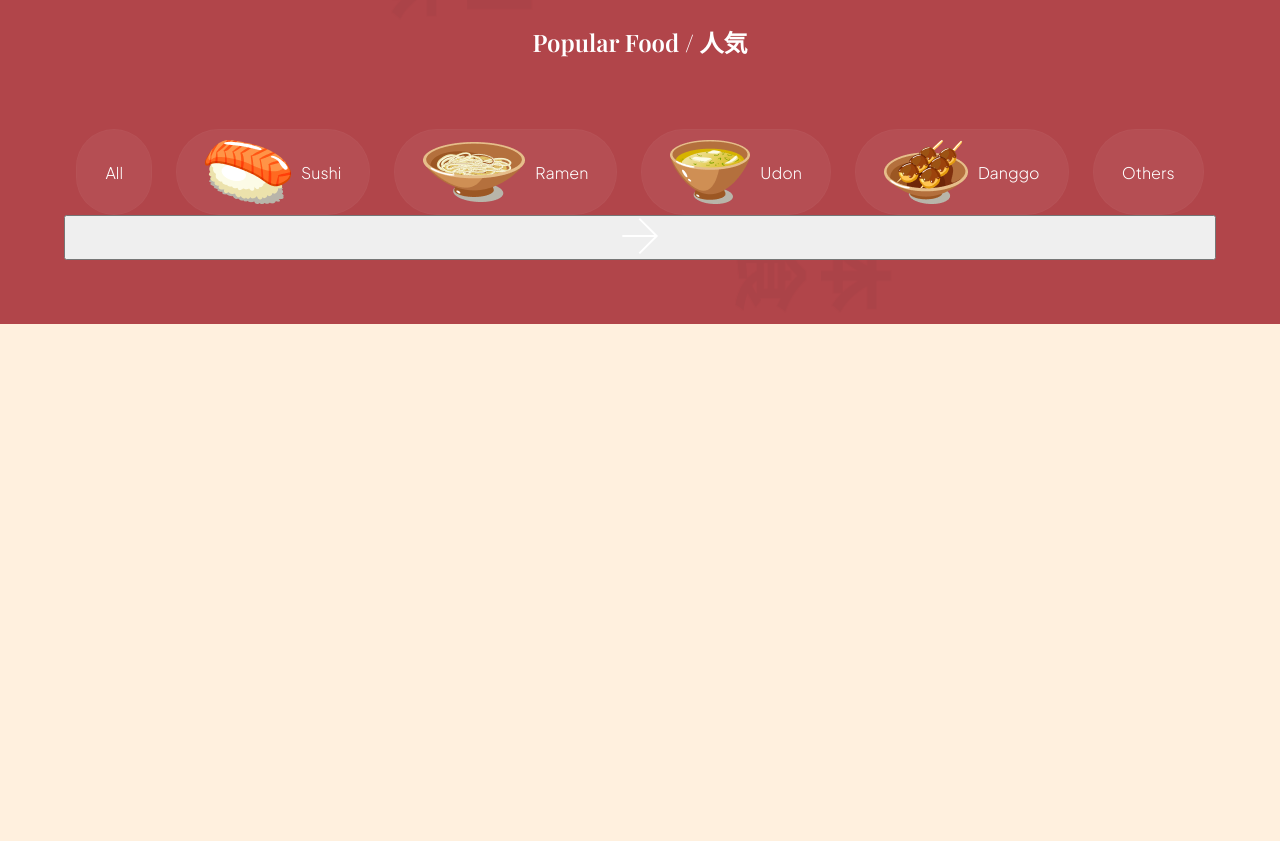
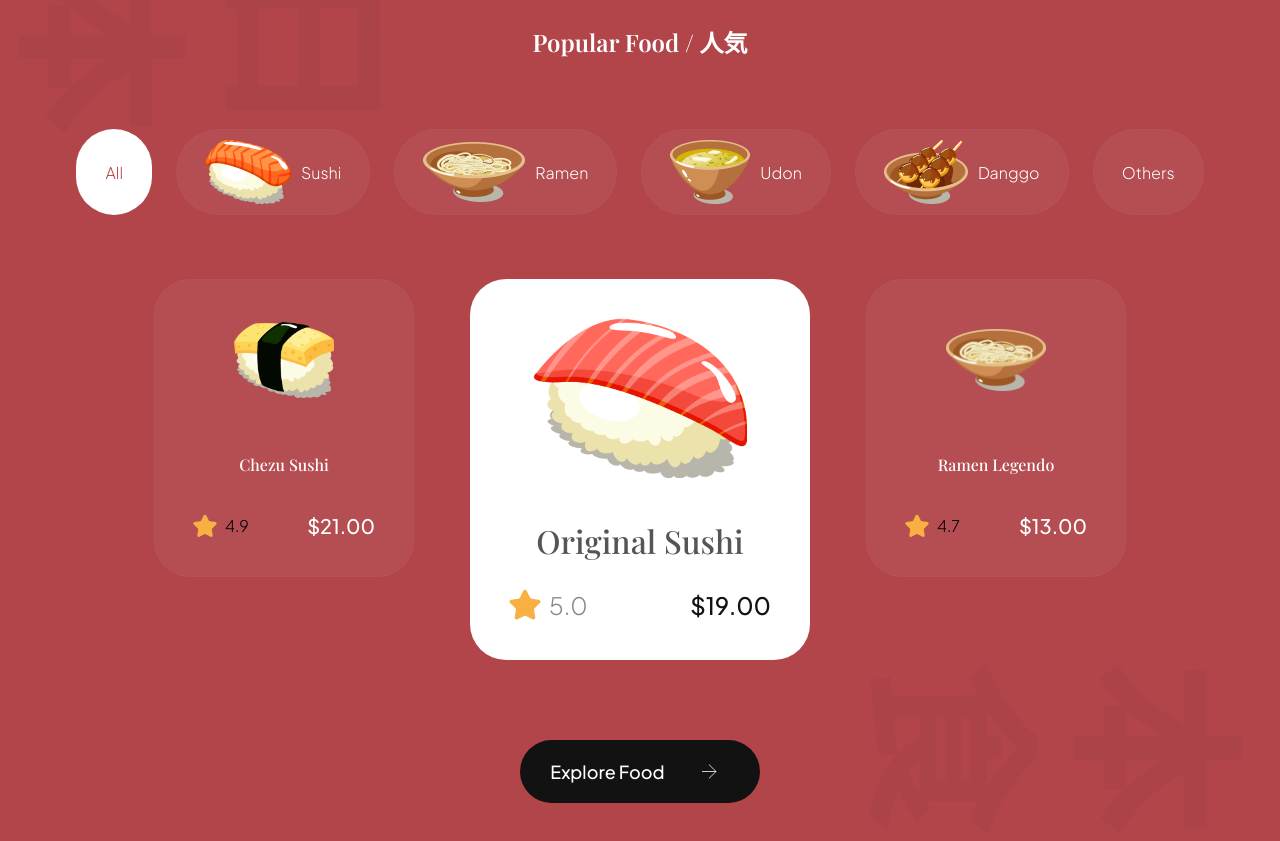
Before and after one commit to suraj270702/Sushi-web, a website built with Vite: page index.html in a window 1280 px wide. Shown: the part 1579-2420 px from the top of the page. Before the commit the page ends 1903 px from the top, so only its background shows below. Built offline with nearby package versions, Linux system fonts and the light colour scheme.

Commit message:
popular foods section completed

```diff
--- a/css/sections/popular.css
+++ b/css/sections/popular.css
@@ -44,3 +44,136 @@
     color: #fff;
     cursor: pointer;
 }
+
+.popular-foods__filter-btn.active {
+    background: #fff;
+    color: var(--primary-color);
+}
+
+.popular-foods__filter-btn :hover {
+    background-color: #fff;
+    color: var(--primary-color);
+}
+
+.popular-foods__catalogue {
+    margin-top: 64px;
+    display: flex;
+    justify-content: center;
+    flex-wrap: wrap;
+    gap: 56px;
+}
+
+.popular-foods__button {
+    width: fit-content;
+    padding: 20px 30px;
+    margin: 80px auto 0;
+    font-weight: 500;
+    font-size: 18px;
+    font-family: var(--plus-jakarta-sans);
+    color: #fff;
+    border: none;
+    background: var(--secondary-color);
+    border-radius: 64px;
+    cursor: pointer;
+
+
+}
+
+.popular-foods__button img{
+    width: 40px;
+    height: 15px;
+    object-fit: contain;
+   margin-left: 22px;
+
+}
+
+.popular-foods__card{
+    padding: 38px ;
+    min-width: 260px;
+    height: fit-content;
+    display: flex;
+    align-items: center;
+    flex-direction: column;
+    border-radius: 36px;
+    background: rgba(255,255,255,0.05);
+    border: 1px solid rgba(255,255,255,0.02);
+}
+
+.popular-foods__card-image {
+    width: 100px;
+    height: 84px;
+    object-fit: contain;
+}
+
+.popular-foods__card-title {
+    margin-top: 47px;
+    font-weight: 500;
+    font-style: 24px;
+    line-height: 32px;
+    font-family: var(--playfair-display);
+    color: #fff;
+    text-align: center;
+}
+
+.popular-foods__card-details{
+    width: 100%;
+    margin-top: 32px;
+}
+
+.popular-foods__card-rating{
+    display: flex;
+    align-items: center;
+    gap: 8px;
+}
+
+.popular-foods__card-rating img{
+    width: 24px;
+    height: 24px;
+    object-fit: contain;
+
+}
+
+.popular-foods__card-rating p{
+    font-style: 20px;
+    font-weight: 300;
+    font-family: var(--plus-jakarta-sans);
+}
+
+.popular-foods__card-price {
+    font-weight: 500;
+    font-size: 20px;
+    font-family: var(--plus-jakarta-sans);
+    color: #fff;
+
+}
+
+.popular-foods__card.active-card{
+    background: #fff;
+    min-width: 340px;
+
+}
+
+.popular-foods__card.active-card .popular-foods__card-image {
+    width: 214px;
+    height: 160px;
+  }
+
+  .popular-foods__card.active-card .popular-foods__card-title {
+    color: var(--black-500);
+    font-size: 32px;
+  }
+
+  .popular-foods__card.active-card .popular-foods__card-rating img {
+    width: 32px;
+    height: 32px;
+  }
+
+  .popular-foods__card.active-card .popular-foods__card-rating p {
+    font-size: 24px;
+    color: var(--gray-100);
+  }
+
+  .popular-foods__card.active-card .popular-foods__card-price {
+    font-size: 24px;
+    color: var(--secondary-color)
+  }
--- a/index.html
+++ b/index.html
@@ -103,11 +103,53 @@
         <button class="popular-foods__filter-btn ">Others</button>
 
       </div>
-      <div class="popular-foods__catalogue">
+      <div class="popular-foods__catalogue" data-aos="fade-up">
+        <article class="popular-foods__card">
+          <img class="popular-foods__card-image" src="assets/sushi-12.png" alt="sushi-12" />
+          <h4 class="popular-foods__card-title">Chezu Sushi</h4>
 
+          <div class="popular-foods__card-details flex-between">
+            <div class="popular-foods__card-rating">
+              <img src="assets/star.svg" alt="star" />
+              <p>4.9</p>
+            </div>
+
+            <p class="popular-foods__card-price">$21.00</p>
+          </div>
+        </article>
+
+        <article class="popular-foods__card active-card">
+          <img class="popular-foods__card-image" src="assets/sushi-11.png" alt="sushi-11" />
+          <h4 class="popular-foods__card-title">Original Sushi</h4>
+
+          <div class="popular-foods__card-details flex-between">
+            <div class="popular-foods__card-rating">
+              <img src="assets/star.svg" alt="star" />
+              <p>5.0</p>
+            </div>
+
+            <p class="popular-foods__card-price">$19.00</p>
+          </div>
+        </article>
+
+        <article class="popular-foods__card">
+          <img class="popular-foods__card-image" src="assets/sushi-10.png" alt="sushi-10" />
+          <h4 class="popular-foods__card-title">Ramen Legendo</h4>
+
+          <div class="popular-foods__card-details flex-between">
+            <div class="popular-foods__card-rating">
+              <img src="assets/star.svg" alt="star" />
+              <p>4.7</p>
+            </div>
+
+            <p class="popular-foods__card-price">$13.00</p>
+          </div>
+        </article>
       </div>
+
       <button class="popular-foods__button">
-        <img src="assets/arrow-right.svg" alt="arrow" />
+        Explore Food
+        <img src="assets/arrow-right.svg"  alt="arrow-right" />
       </button>
 
     </section>
```
